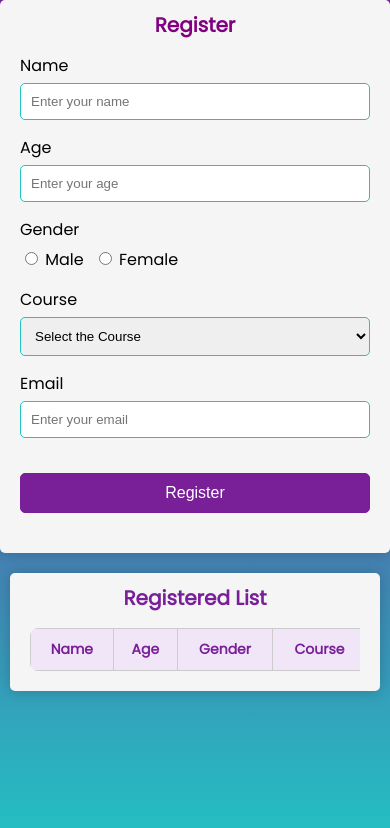
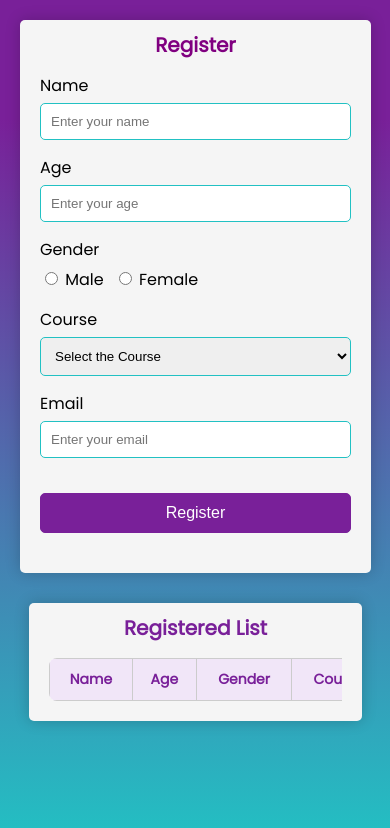
Before and after one commit to Adhnan26/Student-Registration-Form, a plain HTML site: page index.html in a window 390 px wide. Drawn offline with Linux system fonts and the light colour scheme.

Commit message:
Updated Feedback media

```diff
--- a/style.css
+++ b/style.css
@@ -11,6 +11,7 @@ body {
   display: flex;
   justify-content: center;
   align-items: flex-start;
+  margin-top: 20px;
   margin-bottom: 10px; /* smaller gap between forms */
 }
 
@@ -114,6 +115,11 @@ h1 {
 
 /* Responsive (mobile/tablet) */
 @media (max-width: 768px) {
+  .container1{
+    width: 90%;
+    margin: 30px ;
+  }
+
   #form {
     width: 90%;
     padding: 20px;
@@ -135,6 +141,11 @@ h1 {
 }
 
 @media (max-width: 480px) {
+  .container1{
+    width: 90%;
+    margin: 20px ;
+  }
+
   h1 {
     font-size: 20px;
   }
```
